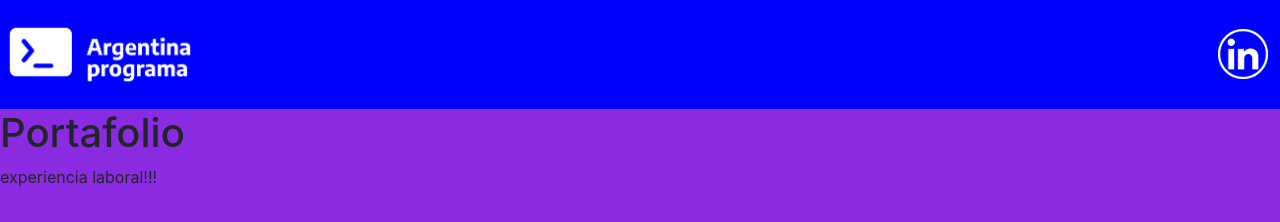
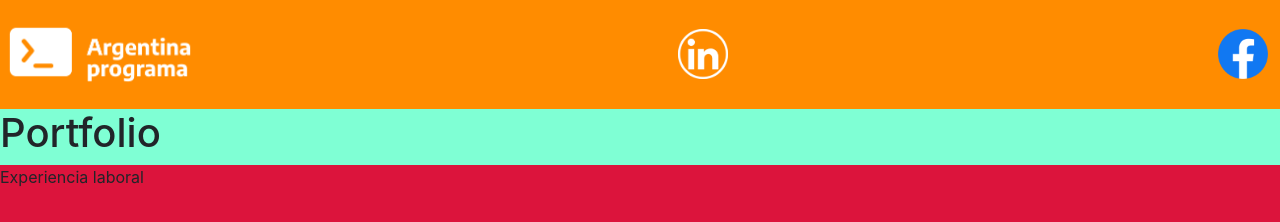
Before and after one commit to SantiagoTonda/Git, a plain HTML site: page index.html in a window 1280 px wide. Drawn offline with nearby package versions, Linux system fonts and the light colour scheme.

Commit message:
facebook logo
no sé cómo poner los logos a la derecha

```diff
--- a/index.html
+++ b/index.html
@@ -10,12 +10,14 @@
   </head>
   <body>
     <div class="header">
-        <img width="200" src="Logo.png" alt="argproglogo">
-        <img id="linkedin" src="linkedin.png" alt="linkedin">
+        <img width="200" src="Logo.png" alt="Argproglogo">
+        <img id="linkedin" src="linkedin.png" alt="LinkedinLogo">
+        <img id="linkedin" src="Facebook.png" alt="FacebookLogo">
     </div>
-
-    <h1>Portafolio</h1>
-    <p>experiencia laboral!!!</p>
+    <div class="header2">
+        <h1>Portfolio</h1>
+    </div>
+    <p>Experiencia laboral</p>
     <script src="dist/bootstrap/js/bootstrap.bundle.js"></script>
   </body>
 </html>
--- a/styles.css
+++ b/styles.css
@@ -1,14 +1,22 @@
 body{
-    background-color:blueviolet;
+    background-color:crimson;
 }
 
 .header{
-    background-color: blue;
+    background-color: darkorange;
     display: flex;
+    align-items: center;
     justify-content: space-between;
-    align-items: center;
 }
+
 #linkedin{
     margin-right: 12px;
     height: 50px;
 }
+
+.header2{
+    background-color: aquamarine;
+    align-items: center;
+    justify-content:last baseline;
+    display: flex;
+}
```
Also changed, not shown: Facebook.png (added).
